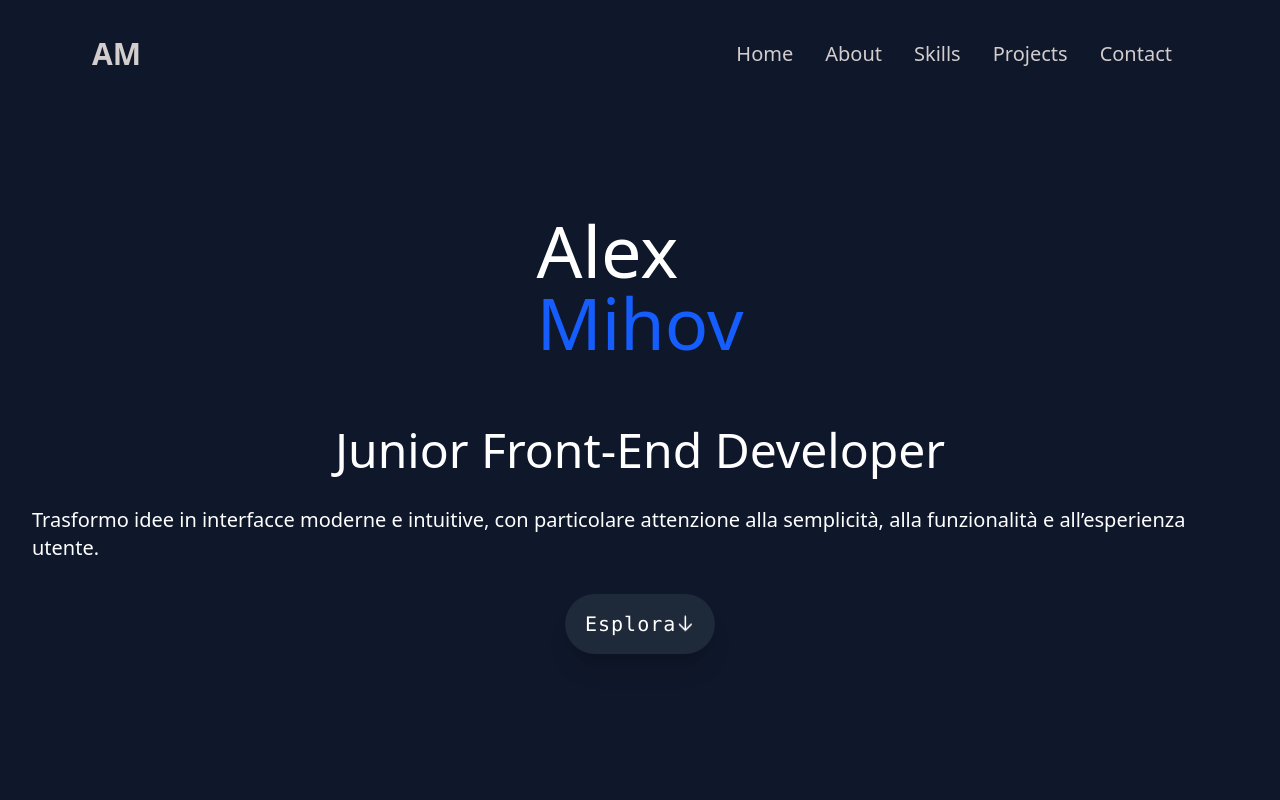
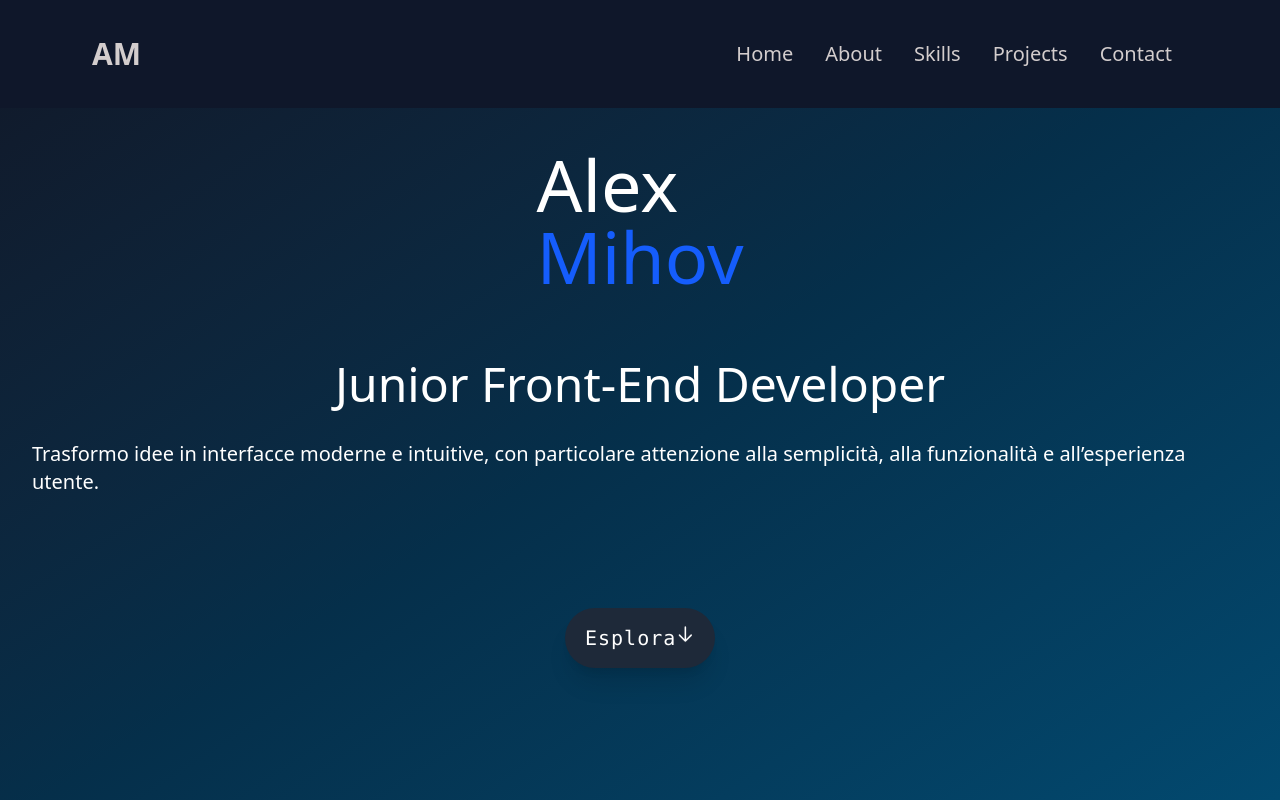
Before and after one commit to Alex-Mihov/portfolio, a React (Vite) app: page / in a window 1280 px wide. Shown: the top 800 px of the page. Built offline with nearby package versions, Linux system fonts and the light colour scheme.

Commit message:
feat: Hero component with improved styling and layout

```diff
--- a/src/components/Main/AboutMe.jsx
+++ b/src/components/Main/AboutMe.jsx
@@ -2,6 +2,6 @@ import React from 'react'
 
 export default function AboutMe() {
     return (
-        <div>AboutMe</div>
+        <div className='min-h-screen'>AboutMe</div>
     )
 }
--- a/src/components/Main/Hero.jsx
+++ b/src/components/Main/Hero.jsx
@@ -2,7 +2,7 @@ import React from 'react'
 
 export default function Hero() {
     return (
-        <div className='min-h-[800px] bg-[#0f172a] flex flex-col justify-center items-center py-8'>
+        <div className="min-h-screen bg-gradient-to-br from-gray-900 via-sky-950 to-sky-900 flex flex-col justify-center items-center py-20">
 
             <div className='text-7xl m-17'>
                 <h1 className='text-white'>Alex</h1>
@@ -12,20 +12,20 @@ export default function Hero() {
             <span className='text-white text-xl m-8'>Trasformo idee in interfacce moderne e intuitive, con particolare attenzione alla semplicità, alla funzionalità e all’esperienza utente.</span>
 
             <button
-                className="cursor-pointer flex items-center justify-between bg-gray-800 px-5 py-4 rounded-full text-white text-xl tracking-wider shadow-xl hover:bg-gray-600 hover:scale-105 duration-500 hover:ring-1 font-mono w-[150px]"
+                className="cursor-pointer flex items-center justify-between bg-gray-800 px-5 py-4 m-20 rounded-full text-white text-xl tracking-wider shadow-xl hover:bg-gray-600 hover:scale-105 duration-500 hover:ring-1 font-mono w-[150px] "
             >
                 Esplora
                 <svg
                     xmlns="http://www.w3.org/2000/svg"
                     fill="none"
                     viewBox="0 0 24 24"
-                    stroke-width="2"
+                    strokeWidth="2"
                     stroke="currentColor"
-                    class="w-5 h-5 animate-bounce"
+                    className="w-5 h-5 animate-bounce"
                 >
                     <path
-                        stroke-linecap="round"
-                        stroke-linejoin="round"
+                        strokeLinecap="round"
+                        strokeLinejoin="round"
                         d="M19.5 13.5 12 21m0 0-7.5-7.5M12 21V3"
                     ></path>
                 </svg>
```
Also changed, not shown: public/image/bg-homepage.jpg (deleted).
